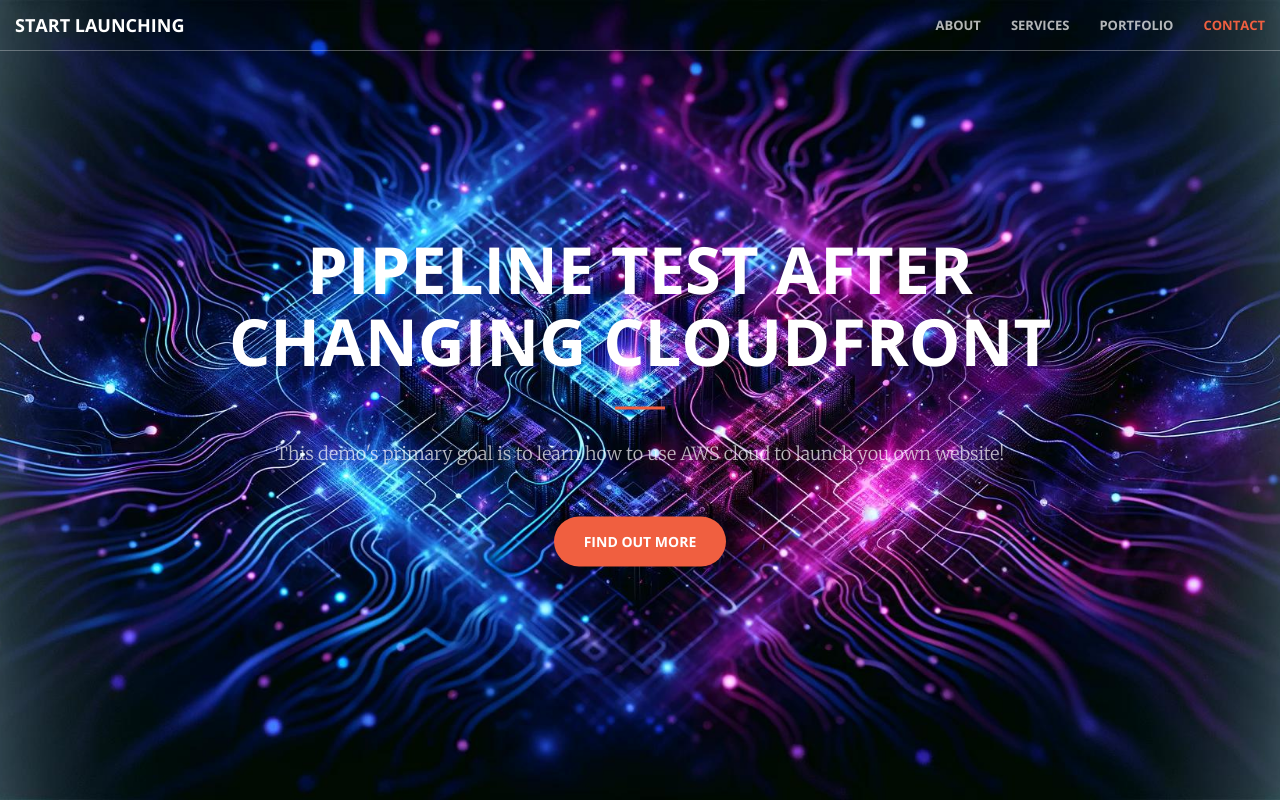
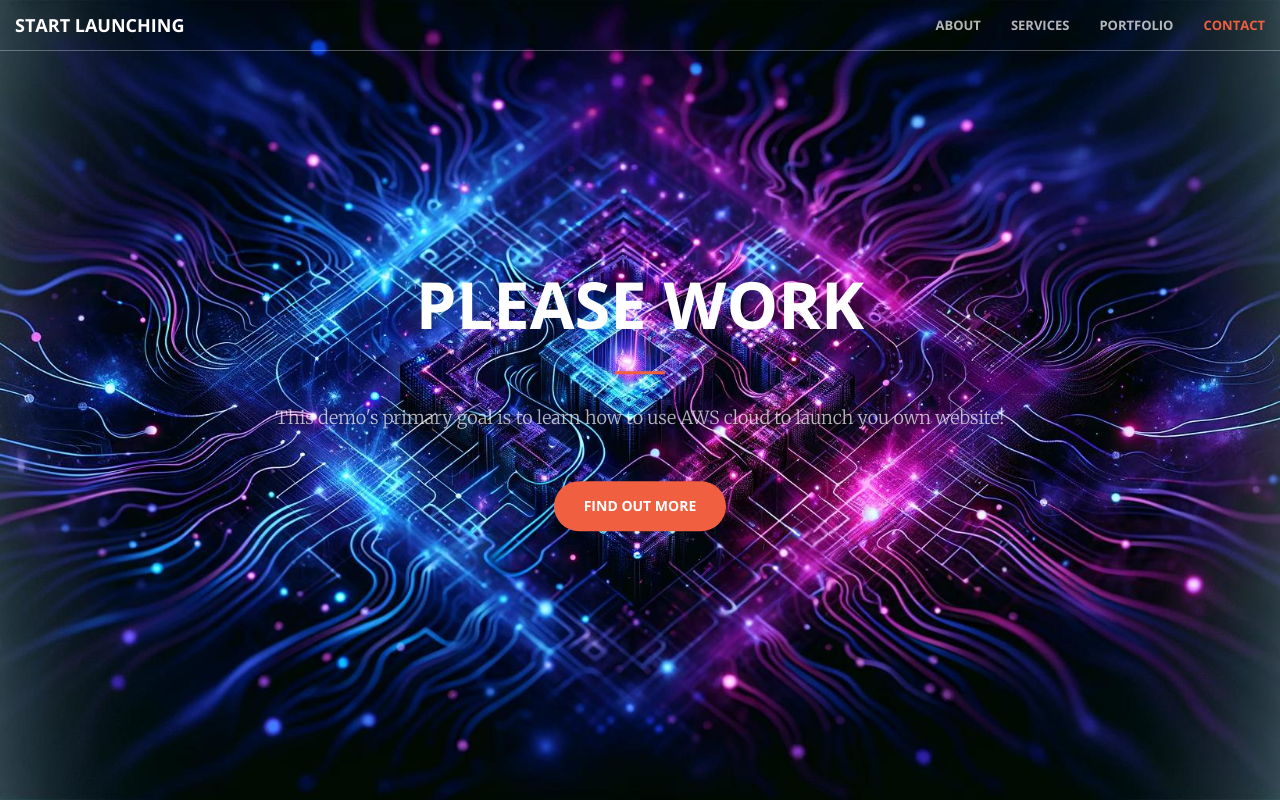
Before and after one commit to caleb-bynum/CI-CD-website, a plain HTML site: page index.html in a window 1280 px wide. Shown: the top 800 px of the page. Drawn offline with nearby package versions, Linux system fonts and the light colour scheme.

Commit message:
please work

```diff
--- a/index.html
+++ b/index.html
@@ -74,7 +74,7 @@
     <header>
         <div class="header-content">
             <div class="header-content-inner">
-                <h1>pipeline test after changing cloudfront</h1>
+                <h1>please work</h1>
                 <hr>
                 <p>This demo's primary goal is to learn how to use AWS cloud to launch you own website!</p>
                 <a href="#about" class="btn btn-primary btn-xl page-scroll">Find Out More</a>
```
